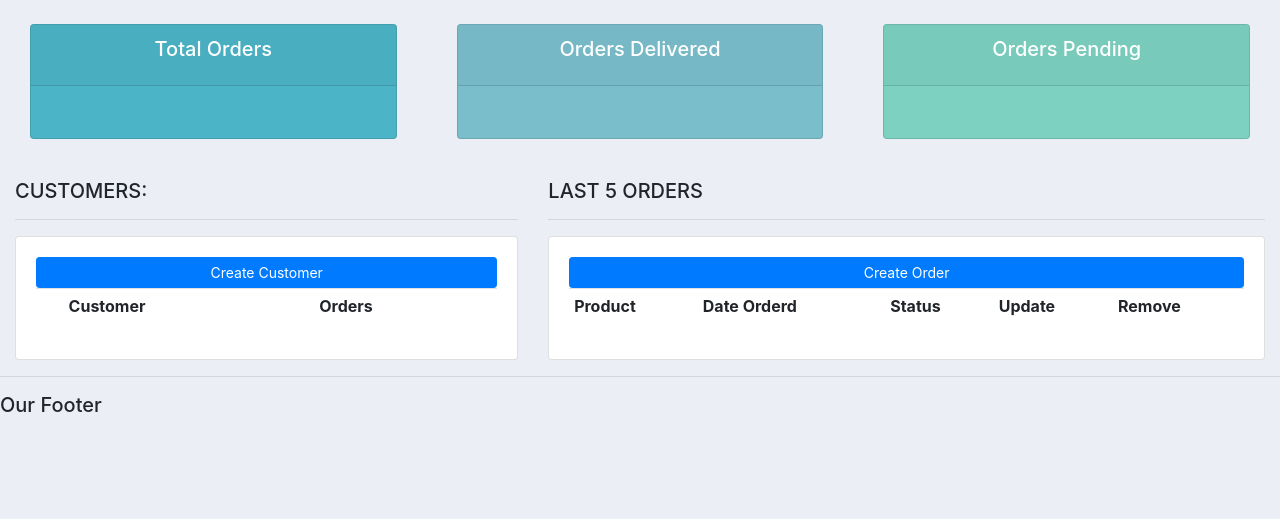
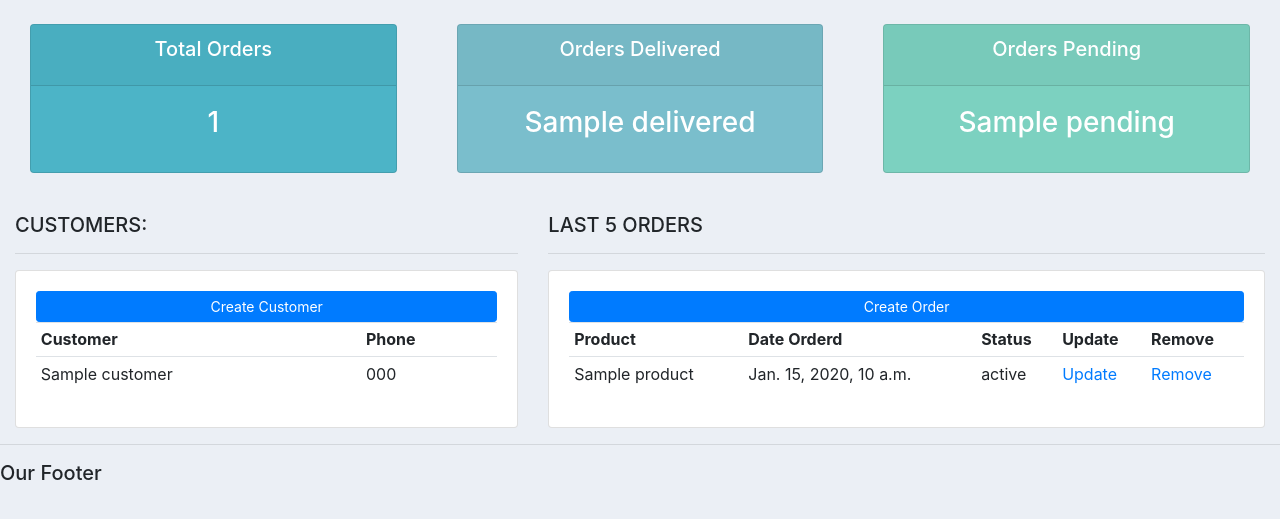
Before and after one commit to CheStix/CRM, a Django app: template crm/accounts/templates/accounts/dashboard.html in a window 1280 px wide. Shown: the part 56-575 px from the top of the page. Run offline with Django 3.2, Linux system fonts and the light colour scheme; the template is opened without the code that fills it: most values are stand-ins (such as "Sample title", 1, 10 or a date in 2020); lists and menus that the app fills with data are empty; some libraries are stand-ins or nearby versions.

Commit message:
Rendering data from view to main page and about product page

```diff
--- a/crm/accounts/templates/accounts/dashboard.html
+++ b/crm/accounts/templates/accounts/dashboard.html
@@ -15,10 +15,16 @@
                 <a class="btn btn-primary  btn-sm btn-block" href="">Create Customer</a>
                 <table class="table table-sm">
                     <tr>
-                        <th></th>
                         <th>Customer</th>
-                        <th>Orders</th>
+                        <th>Phone</th>
                     </tr>
+                    {% for customer in customers %}
+                        <tr>
+                            <td>{{ customer.name }}</td>
+                            <td>{{ customer.phone }}</td>
+                        </tr>
+                    {% endfor %}
+
                 </table>
             </div>
         </div>
@@ -36,6 +42,15 @@
                         <th>Update</th>
                         <th>Remove</th>
                     </tr>
+                    {% for order in orders %}
+                        <tr>
+                            <td>{{ order.product.name }}</td>
+                            <td>{{ order.date_created }}</td>
+                            <td>{{ order.status }}</td>
+                        <td><a href="">Update</a></td>
+                        <td><a href="">Remove</a></td>
+                        </tr>
+                    {% endfor %}
                 </table>
             </div>
         </div>
--- a/crm/accounts/templates/accounts/status.html
+++ b/crm/accounts/templates/accounts/status.html
@@ -9,7 +9,7 @@
                     <h5 class="card-title">Total Orders</h5>
                 </div>
                 <div class="card-body">
-                    <h3 class="card-title"></h3>
+                    <h3 class="card-title">{{ total_orders }}</h3>
                 </div>
             </div>
         </div>
@@ -22,7 +22,7 @@
                     <h5 class="card-title">Orders Delivered</h5>
                 </div>
                 <div class="card-body">
-                    <h3 class="card-title"></h3>
+                    <h3 class="card-title">{{ delivered }}</h3>
                 </div>
             </div>
         </div>
@@ -35,7 +35,7 @@
                     <h5 class="card-title">Orders Pending</h5>
                 </div>
                 <div class="card-body">
-                    <h3 class="card-title"></h3>
+                    <h3 class="card-title">{{ pending }}</h3>
                 </div>
             </div>
         </div>
```
Also changed, not shown: crm/accounts/templates/accounts/products.html (+9 -0 lines), crm/accounts/views.py (+20 -2 lines).
